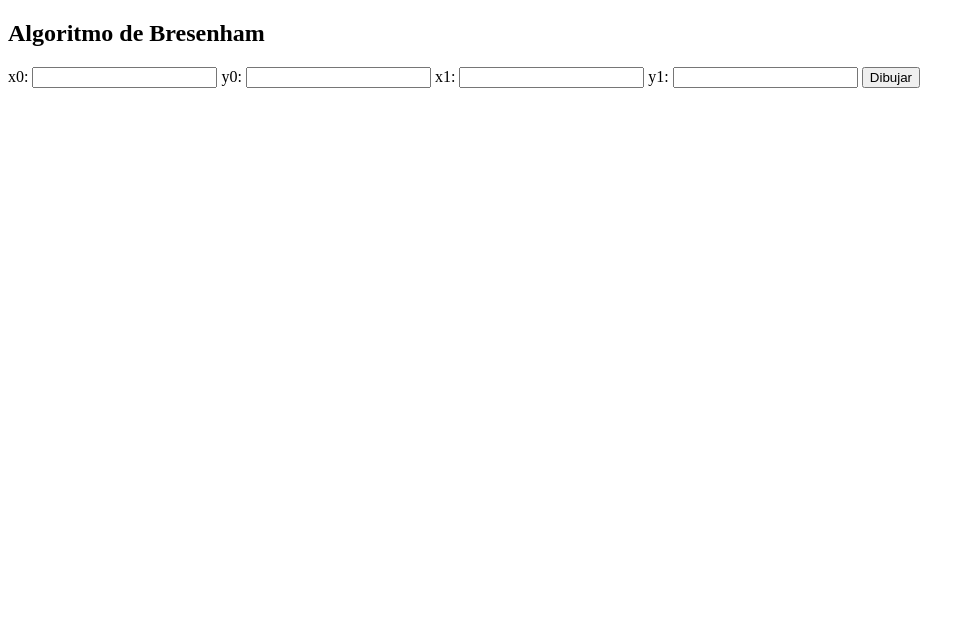
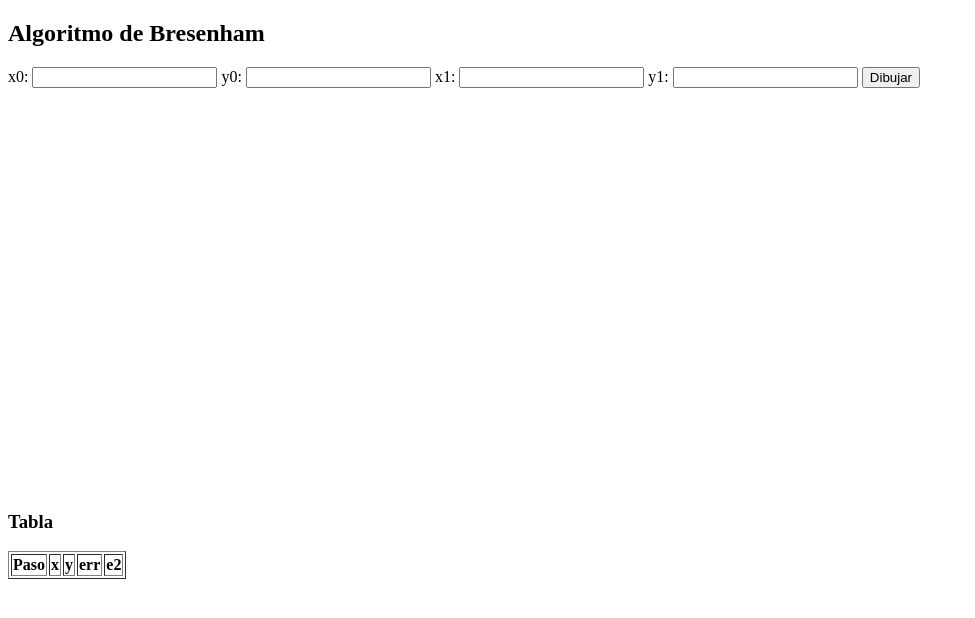
Before and after one commit to XiomaraJimenezz/bresenham-linea, a plain HTML site: page index.html in a window 1280 px wide. Shown: the whole page, without its empty margins (0-975 px from the left). Drawn offline with Linux system fonts and the light colour scheme.

Commit message:
se crea tabla

```diff
--- a/index.html
+++ b/index.html
@@ -20,3 +20,16 @@
 <script src="script.js"></script>
 </body>
 </html>
+<h3>Tabla</h3>
+<table border="1" id="tabla">
+<thead>
+<tr>
+<th>Paso</th>
+<th>x</th>
+<th>y</th>
+<th>err</th>
+<th>e2</th>
+</tr>
+</thead>
+<tbody></tbody>
+</table>
```
